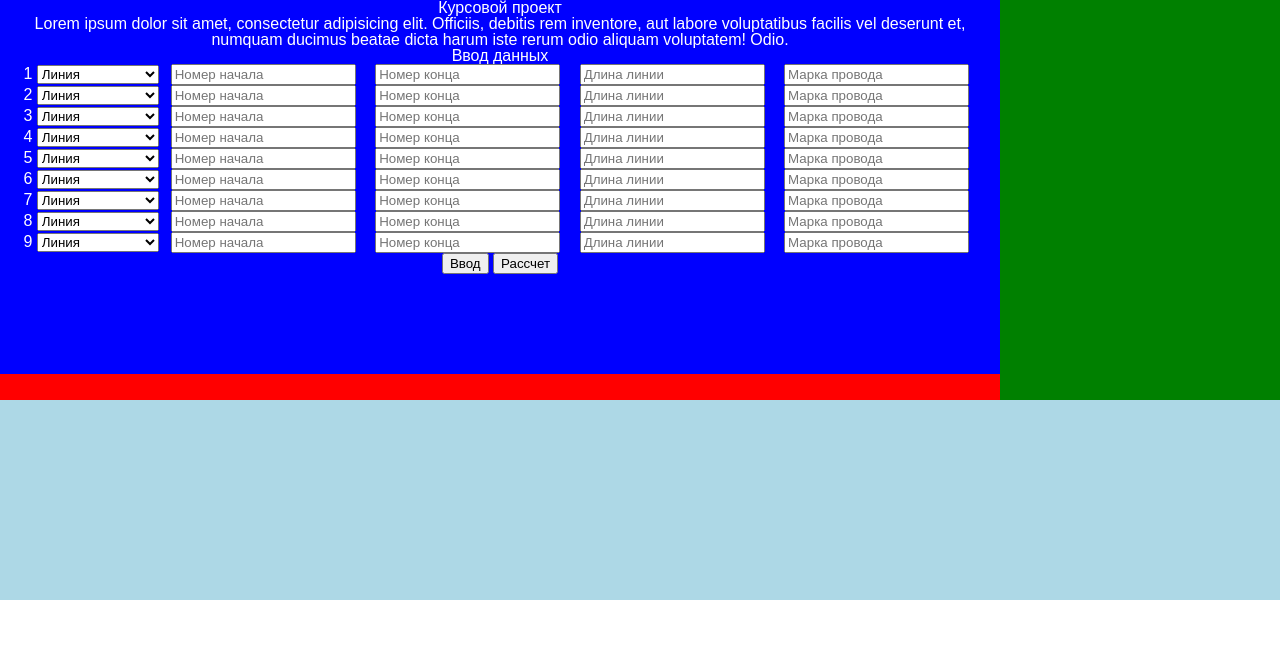
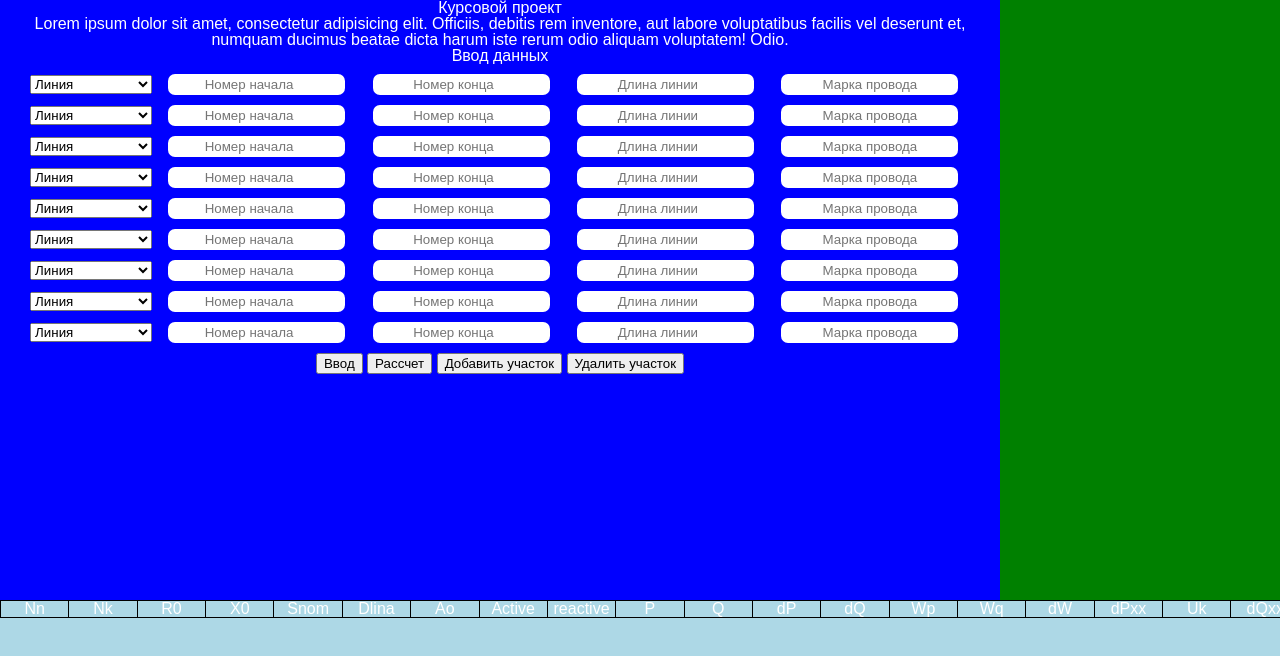
Before and after one commit to poznyakbogdan/course_project, a plain HTML site: page index.html in a window 1280 px wide. Drawn offline with Linux system fonts and the light colour scheme.

Commit message:
modify ui, add output table

```diff
--- a/index.html
+++ b/index.html
@@ -246,9 +246,40 @@
 				<button id="startProgram">
 					Рассчет
 				</button>
+				<button id="row_add">
+					Добавить участок
+				</button>
+				<button id="delete_row">
+					Удалить участок
+				</button>
 			</div>
 			<div class="rightColumn">
 
+			</div>
+			<div class="resultSection">
+				<table class="result_table">
+					<tr class="name_row">
+						<td>Nn</td>
+						<td>Nk</td>
+						<td>R0</td>
+						<td>X0</td>
+						<td>Snom</td>
+						<td>Dlina</td>
+						<td>Ao</td>
+						<td>Active</td>
+						<td>reactive</td>
+						<td>P</td>
+						<td>Q</td>
+						<td>dP</td>
+						<td>dQ</td>
+						<td>Wp</td>
+						<td>Wq</td>
+						<td>dW</td>
+						<td>dPxx</td>
+						<td>Uk</td>
+						<td>dQxx</td>
+					</tr>
+				</table>
 			</div>
 		</section>
 	</div>
--- a/js/main.js
+++ b/js/main.js
@@ -127,10 +127,22 @@ $("#userBeginData").click(function () {
 		}
 	});
 
+	function addRow () {
+		 var insertElem = $('div.rows:nth-child(1)').clone();
+		 $(insertElem).find("input").val("");
+		 $(insertElem).appendTo("#inputDataForm");
+	}
 
+	// function deleteRow () {
+	// 	$('.rows:last-child').remove();
+	// }
 
-
-
+	$('#row_add').click(addRow);
+	$('#delete_row').click(function(){
+		if ( $('.rows')[1] ){
+			$('.rows:last-child').remove();
+		}
+	});
 
 
 
@@ -159,7 +171,9 @@ $("#userBeginData").click(function () {
 	];
 	var linesData = [
 	["AS-35", 0.79, 0.366, 175],
-	["A-35", 0.85, 0.366, 175]
+	["A-35", 0.85, 0.366, 175],
+	["AS-25", 1.176, 0.377, 130],
+	["A-50", 0.588, 0.355, 210]
 	];
 	// var StartOfLine = [1, 2, 3, 2, 4, 5, 4, 6, 7],
 	// 	EndOfLine   = [2, 3, 101, 4, 5, 104, 6, 7, 102],
@@ -636,11 +650,40 @@ $('#startProgram').click( function () {
 		fulldWLost(dWLost);
 		finalLost (dWLost);
 
-		for (var i = 0; i < inpData.length ; i++) {
-			var a = "";
+		// for (var i = 0; i < inpData.length ; i++) {
+		// 	var a = "";
+		// 	for (var j = 0; j < inpData[i].length; j++) {
+		// 		a = a  + inpData[i][j] + " | ";
+		// 	}
+		// 	console.log(a);
+		// }
+		console.table(inpData);
+
+
+
+//////////////////////////////////////////////////////////////////////////////////////
+///////////////////////////////////////--** output **--///////////////////////////////////////////
+
+
+		function createTd (val) {
+			var text = document.createTextNode(val);
+			var td_elem = document.createElement('td');
+			td_elem.appendChild(text);
+			return td_elem;
+		}
+
+		function createTr (){
+			var tr_elem = document.createElement('tr');
+			return tr_elem;
+		}
+		// var result_table = $('.result_table');
+		for (var i = 0; i < inpData.length; i++) {
+			var tr = createTr ();
 			for (var j = 0; j < inpData[i].length; j++) {
-				a = a  + inpData[i][j] + " | ";
+				tr.appendChild(createTd(inpData[i][j]));
 			}
-			console.log(a);
+			$(tr).appendTo('.result_table');
 		}
+
+
 });
--- a/sass/screen.scss
+++ b/sass/screen.scss
@@ -20,57 +20,67 @@
 
 .mainSection{
 	width: 100%;
-	height: 400px;
+	height: 600px;
 	background: red;
 	position: relative;
 }
 .leftColumn{
 	width: 1000px;
 	background: blue;
-	height: auto;
+	height: 600px;
 	padding-bottom: 100px;
+	overflow-y: scroll;
+	box-sizing: border-box;
 }
 .rightColumn{
 	width: 300px;
 	background: green;
-	height: 400px;
+	height: 600px;
 	position: absolute;
 	top: 0px;
 	right: 0px;
 }
-
+.rows{
+	margin: 10px auto;
+}
 .rows > div{
 	width: 20%;
 	height: auto;
 	display: inline-block;
 }
-.rows:nth-child(1):before{
-	content: "1";
+input{
+	text-align: center;
+	border-radius: 7px;
+	border: 0px;
+	padding: 3px 0;
 }
-.rows:nth-child(2):before{
-	content: "2";
-}
-.rows:nth-child(3):before{
-	content: "3";
-}
-.rows:nth-child(4):before{
-	content: "4";
-}
-.rows:nth-child(5):before{
-	content: "5";
-}
-.rows:nth-child(6):before{
-	content: "6";
-}
-.rows:nth-child(7):before{
-	content: "7";
-}
-.rows:nth-child(8):before{
-	content: "8";
-}
-.rows:nth-child(9):before{
-	content: "9";
-}
+// .rows:nth-child(1):before{
+// 	content: "1";
+// }
+// .rows:nth-child(2):before{
+// 	content: "2";
+// }
+// .rows:nth-child(3):before{
+// 	content: "3";
+// }
+// .rows:nth-child(4):before{
+// 	content: "4";
+// }
+// .rows:nth-child(5):before{
+// 	content: "5";
+// }
+// .rows:nth-child(6):before{
+// 	content: "6";
+// }
+// .rows:nth-child(7):before{
+// 	content: "7";
+// }
+// .rows:nth-child(8):before{
+// 	content: "8";
+// }
+// .rows:nth-child(9):before{
+// 	content: "9";
+// }
 label.invisible{
 	display: none;
 }
@@ -84,3 +94,16 @@ div.invisible{
 		margin: 0 auto;
 	}
 }
+.resultSection{
+	width: 100%;
+	height: 500px;
+	background: lightblue;
+}
+.result_table td{
+	border: 1px solid black;
+	text-align: center;
+	width: 5%;
+}
+.result_table{
+	width: 100%;
+}
```
Also changed, not shown: css/screen.css.
